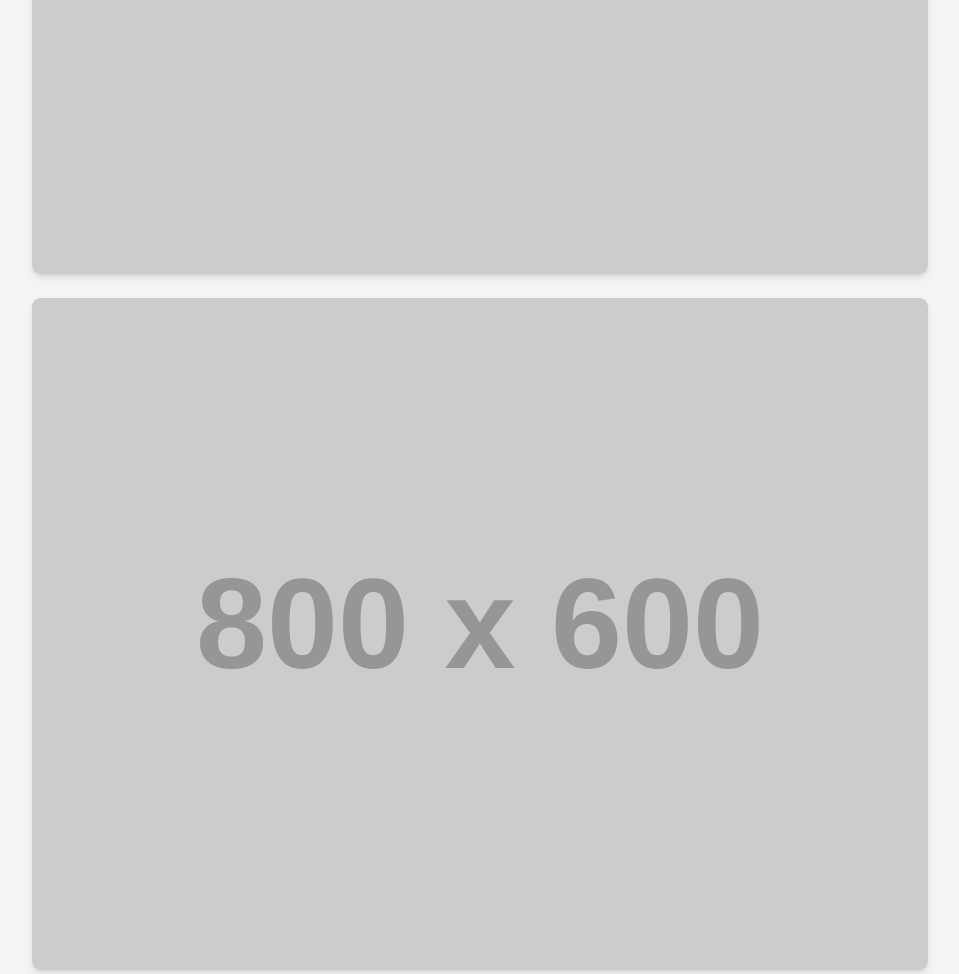
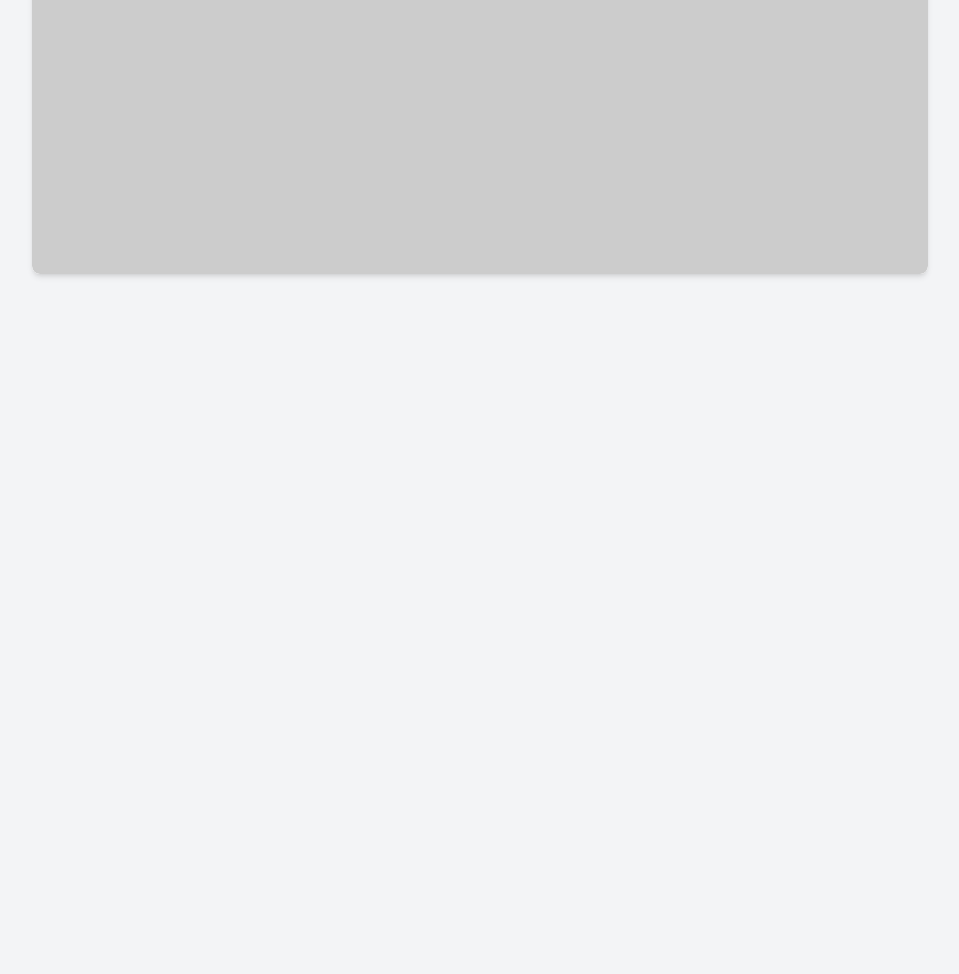
Before and after one commit to vidit5719/JVportfolio, a plain HTML site: page index.html in a window 1280 px wide. Shown: the part 1186-2160 px from the top of the page, without its empty margins (160-1119 px from the left). After the commit the page ends 1476 px from the top, so only its background shows below. Drawn offline with nearby package versions, Linux system fonts and the light colour scheme; placeholder pictures from the web are drawn by us.

Commit message:
Update index.html

```diff
--- a/index.html
+++ b/index.html
@@ -41,13 +41,15 @@
         // Get the loading message element
         const loadingMessage = document.getElementById('loading-message');
 
-        // Total number of pages
-        const totalPages = 52; // Still assuming 52 pages (from 0 to 51) based on your files
+        // Set totalPages to 2, as you only want to display two images (index 0 and 1)
+        const totalPages = 2;
 
         /**
          * Dynamically loads and displays PDF pages as images.
-         * This version constructs the image path based on the URL provided:
-         * `/JVportfolio/output-page-XX-Y.png` where XX is zero-padded and Y is the original index.
+         * This version constructs the image path based on the confirmed setup:
+         * `index.html` and image files are in the same `JVportfolio` directory.
+         * The filename format is `output-page-XX-Y.png`.
+         * The loop is limited to display only the first two images.
          */
         function loadPdfPages() {
             let loadedImagesCount = 0;
@@ -56,9 +58,9 @@
                 // Pad the first number of the filename (e.g., 00, 01)
                 const paddedIndex = String(i).padStart(2, '0');
 
-                // Construct the image source path using the full relative path
-                // observed in your hosted URL, and the 'output-page-XX-Y.png' format.
-                const imgSrc = `/JVportfolio/output-page-${paddedIndex}-${i}.png`;
+                // Construct the image source path as a relative path to the current HTML file.
+                // This assumes index.html and the image files are in the SAME directory.
+                const imgSrc = `output-page-${paddedIndex}-${i}.png`;
 
                 // Create a container div for each image for consistent styling
                 const container = document.createElement('div');
```
